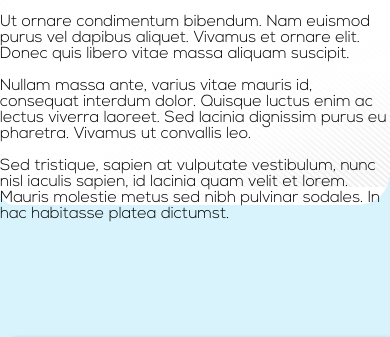
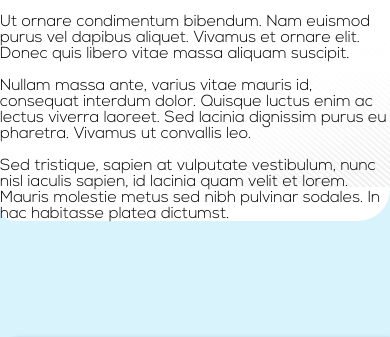
Before and after one commit to Izou/afiplabelgo2014, a plain HTML site: page index.html in a window 390 px wide. Shown: the part 758-1095 px from the top of the page. Drawn offline with Linux system fonts and the light colour scheme.

Commit message:
Small screens (again)

```diff
--- a/small.css
+++ b/small.css
@@ -600,10 +600,8 @@ nav ul li:nth-child(3){
     background-repeat: no-repeat;
     background-size: 350%;
     font-family: nexa_lightregular; Verdana, Arial;
-    /*width: 490px;
-    height: 376px;*/
+    height: auto;
     width: 100%;
-    height: 20em;
     margin-top: 0.8em;
     border-bottom-left-radius: 0.9em;
     border-bottom-right-radius: 2em;
```
